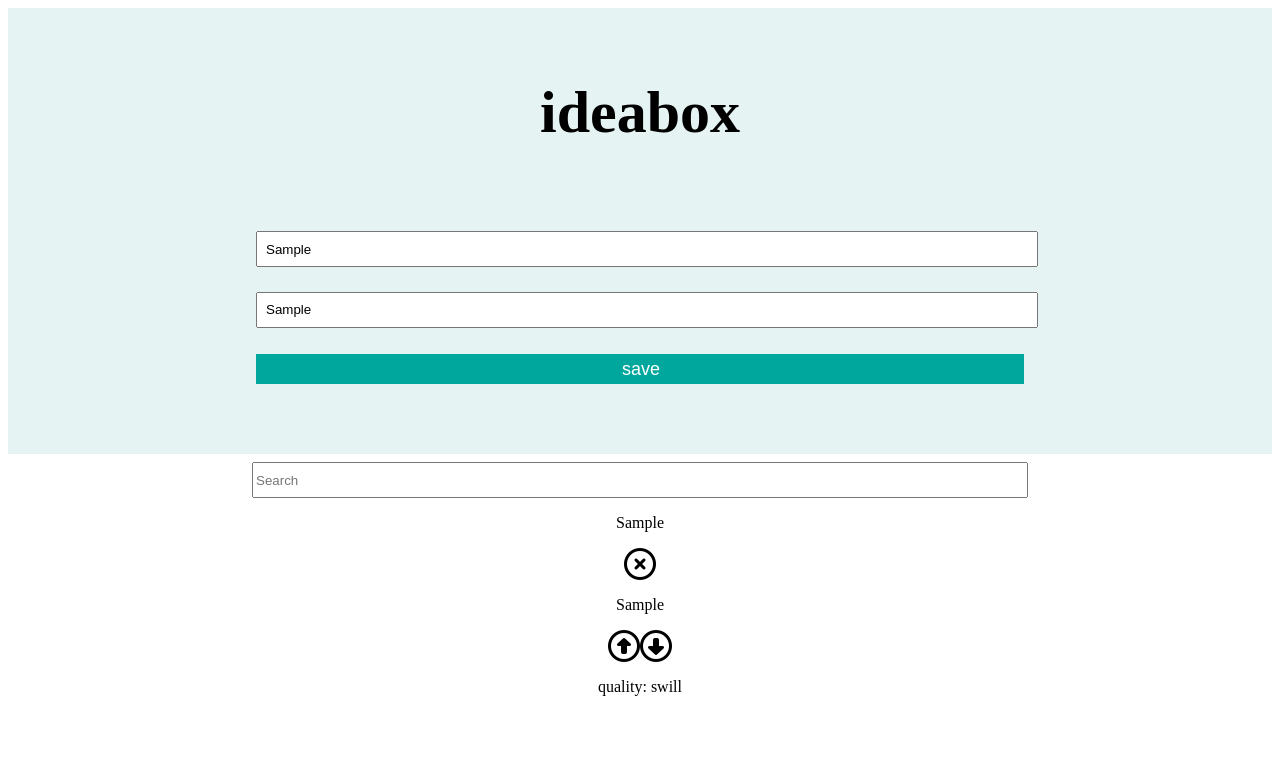
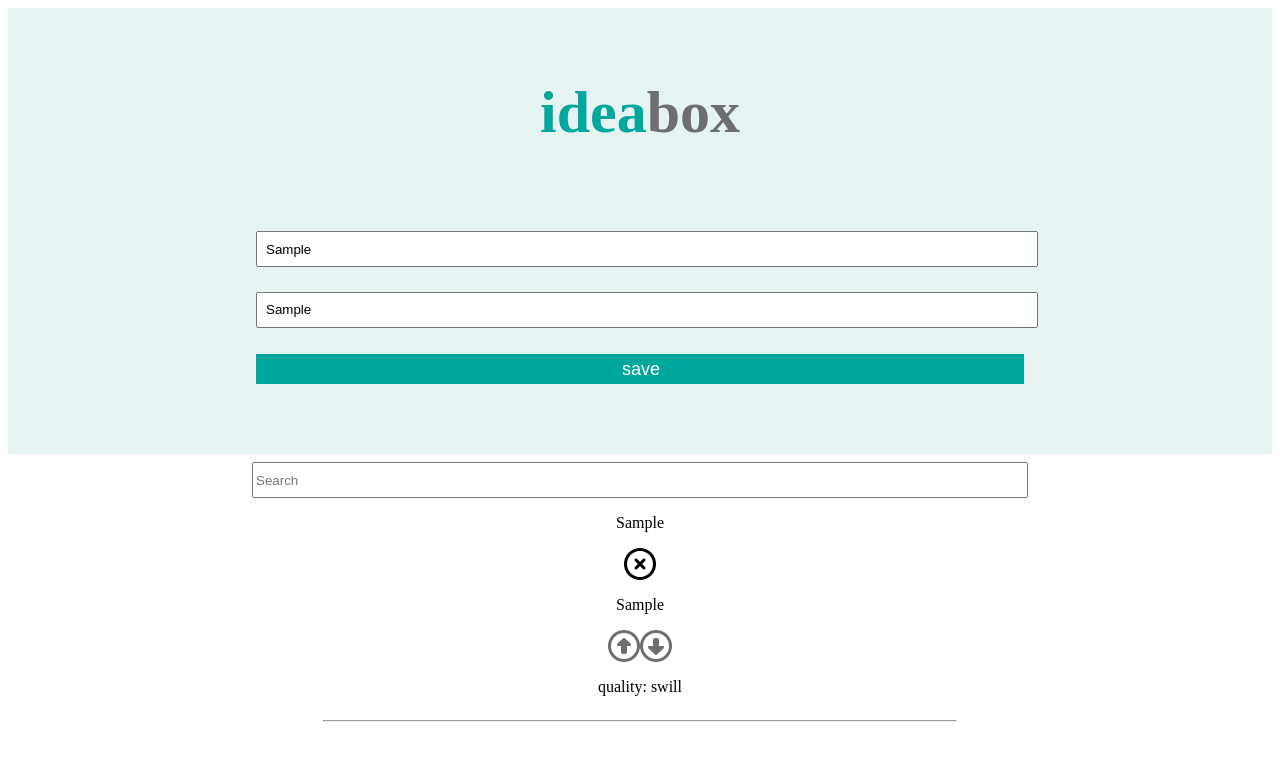
Before and after one commit to antciccone/ideabox-js, a plain HTML site: page index.html in a window 1280 px wide. Both pictures are taken after typing "Sample", "Sample" into the empty fields and a click on the button "save". Drawn offline with nearby package versions, Linux system fonts and the light colour scheme.

Commit message:
add some style

```diff
--- a/index.html
+++ b/index.html
@@ -12,7 +12,7 @@
   <body>
 
     <section class="header-container">
-      <h1>idea<span>box</span></h1>
+      <h1 class="idea-header">idea<span class="box">box</span></h1>
       <section class="input-container">
         <input type="text" class="title" placeholder="Title">
         <input type="text" class="body" placeholder="Body">
--- a/index.js
+++ b/index.js
@@ -109,7 +109,7 @@ function retrieveIdeas(){
 }
 
 function displayIdeas(idea, id) {
-  var section = $('.list-container').prepend('<div id='+id+' class="idea-container"><p class="new-title-input" contenteditable="true">' + idea.title + '</p><i class="fa fa-times-circle-o delete fa-2x"" aria-hidden="true"></i><p class="new-body-input" contenteditable="true">' + idea.idea + '</p><div class="quality-style"><i class="fa fa-arrow-circle-o-up up fa-2x"" aria-hidden="true"></i><i class="fa fa-arrow-circle-o-down down fa-2x"" aria-hidden="true"></i><p class="quality">quality: ' + '<span class="quality-value">' + idea.quality + '</span>' + '</p></div></div>');
+  var section = $('.list-container').prepend('<div id='+id+' class="idea-container"><p class="new-title-input" contenteditable="true">' + idea.title + '</p><i class="fa fa-times-circle-o delete fa-2x"" aria-hidden="true"></i><p class="new-body-input" contenteditable="true">' + idea.idea + '</p></li><div class="quality-style"><i class="fa fa-arrow-circle-o-up up fa-2x"" aria-hidden="true"></i><i class="fa fa-arrow-circle-o-down down fa-2x"" aria-hidden="true"></i><p class="quality">quality: ' + '<span class="quality-value">' + idea.quality + '</span>' + '</p></div></div><hr>');
 
 }
 function Idea(title, idea) {
--- a/style.css
+++ b/style.css
@@ -1,3 +1,11 @@
+.idea-header {
+  color: #00a79d
+}
+
+.box {
+  color: #6d6e71;
+}
+
 .header-container {
   background-color: #e5f3f2;
   display: flex;
@@ -31,6 +39,31 @@
   cursor: pointer;
 }
 
+.delete:hover {
+  color: red;
+  cursor: pointer;
+}
+
+.up {
+  color: #6d6e71
+}
+
+.down {
+  color: #6d6e71
+}
+.down {
+  color: #6d6e71
+}
+.up:hover {
+  color: green;
+  cursor: pointer;
+}
+
+.down:hover {
+  color: yellow;
+  cursor: pointer;
+}
+
 .input-container {
   flex-direction: column;
   flex-wrap: wrap;
@@ -61,4 +94,14 @@
 
 .idea-container {
   text-align: center;
+  display: flex;
+  justify-content: center;
+  align-items: center;
+  flex-direction: column;
+  flex-wrap: wrap;
 }
+
+hr {
+  width: 50%;
+  color: #6d6e71;
+}
```
